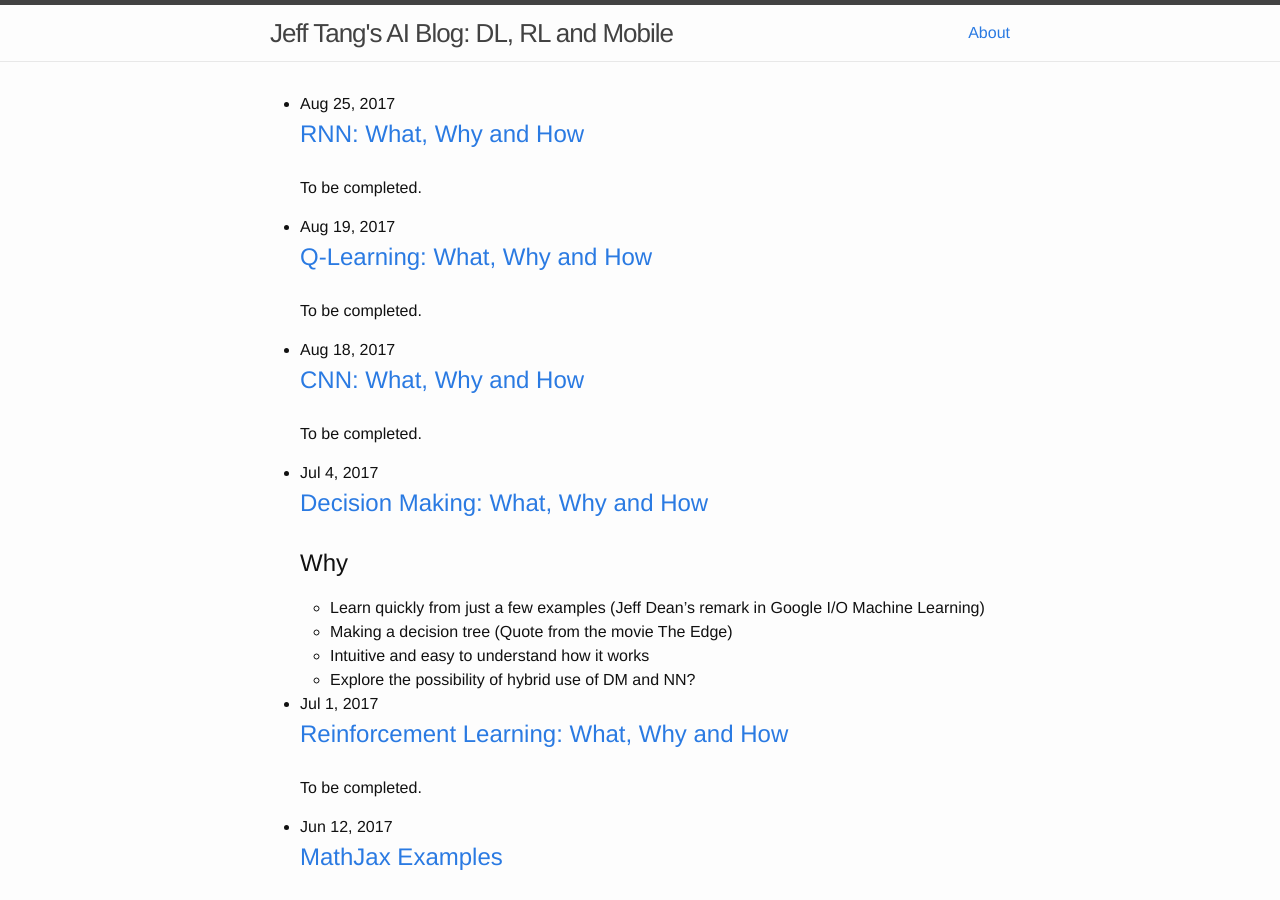
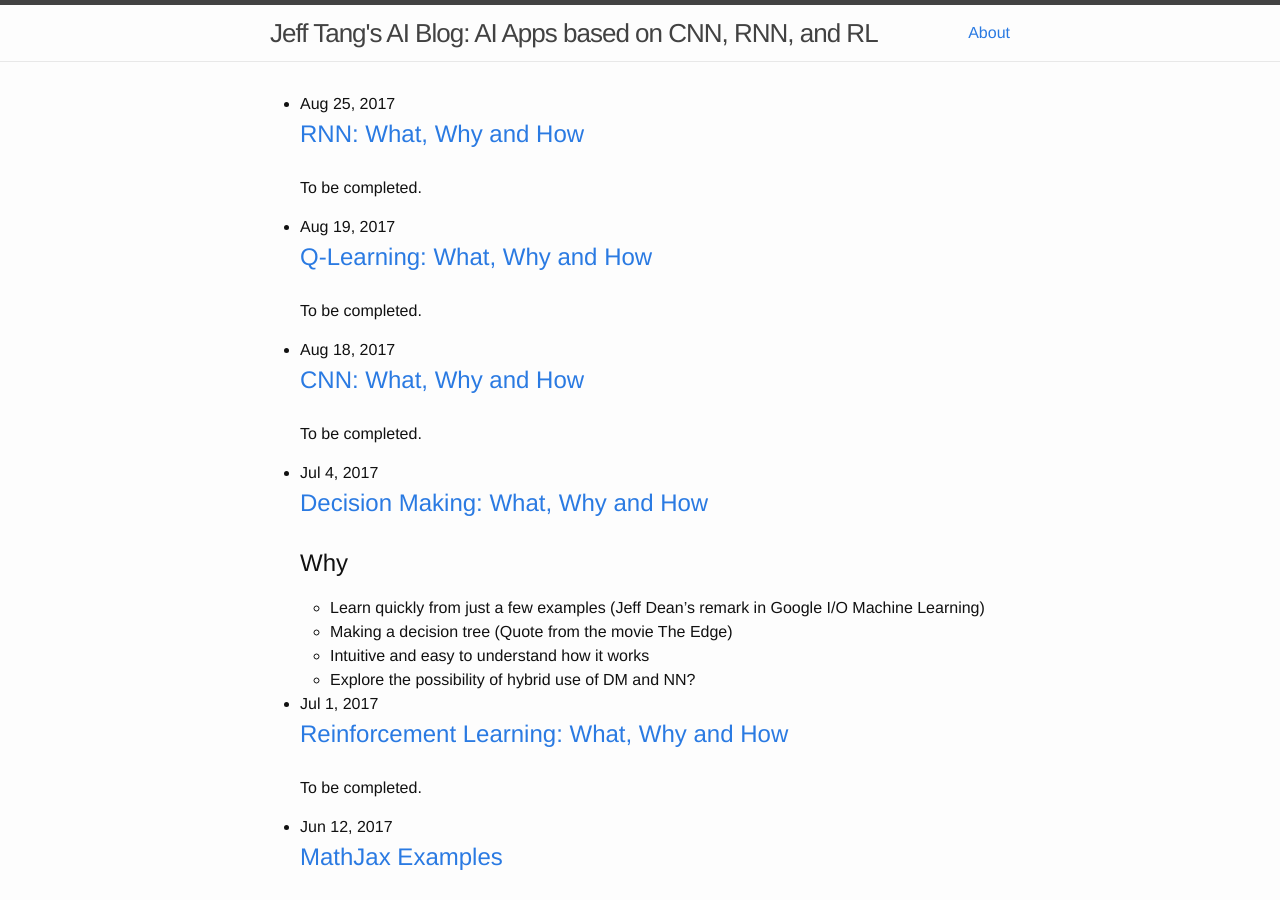
Before and after one commit to jeffxtang/jeffxtang.github.io, a Jekyll site: the page built from index.html, in a window 1280 px wide and 900 px high. Built offline with Jekyll 4.4.1, drawn with Linux system fonts in a browser that asks for light colours; formulas are drawn with MathJax 3; comment, search, counter and statistics services are not loaded.

Commit message:
updated topics

```diff
--- a/_config.yml
+++ b/_config.yml
@@ -9,7 +9,7 @@
 title: Jeff Tang's AI Blog
 email: jeff@ailabby.com
 description: "AI - Deep Learning and Reinforcement Learning: Problems and Solutions"
-topics: "DL, RL and Mobile"
+topics: "AI Apps based on CNN, RNN, and RL"
 baseurl: "" # the subpath of your site, e.g. /blog
 url: "http://jeffxtang.github.io" # the base hostname & protocol for your site
 twitter_username: jeffxtang
```
